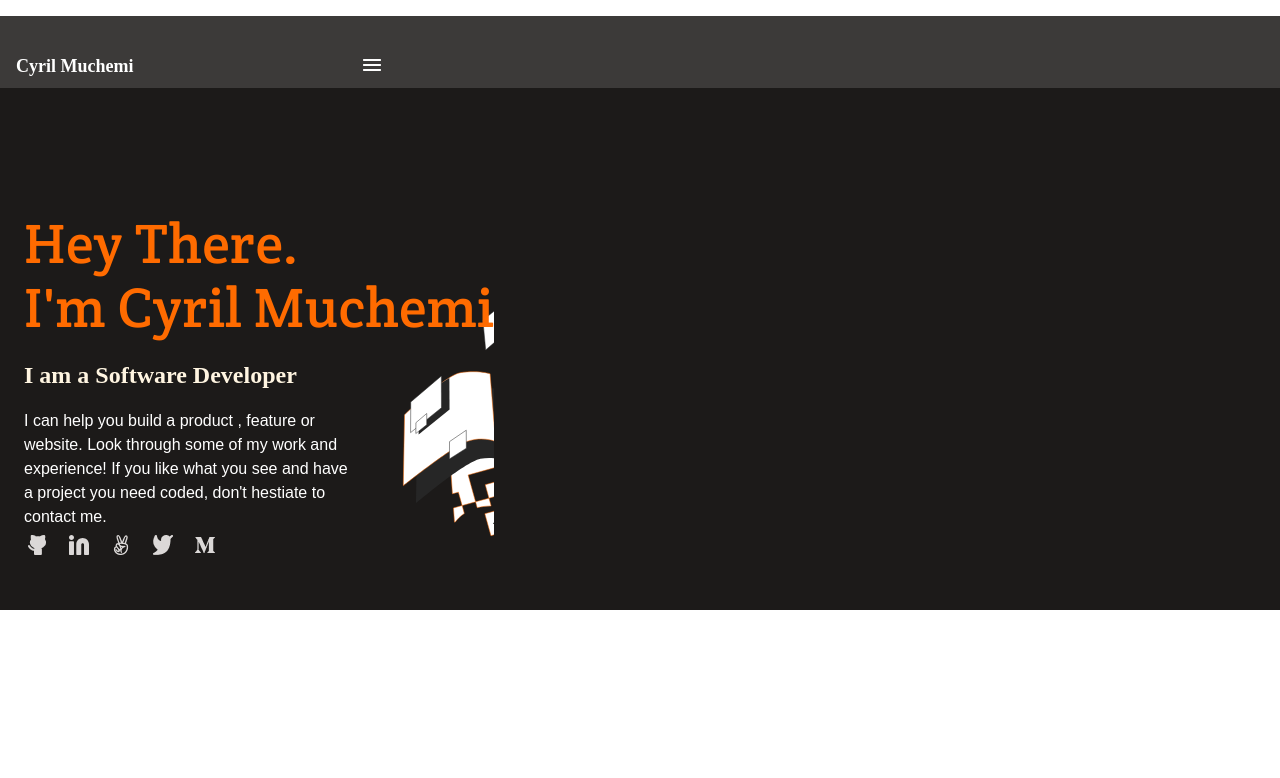
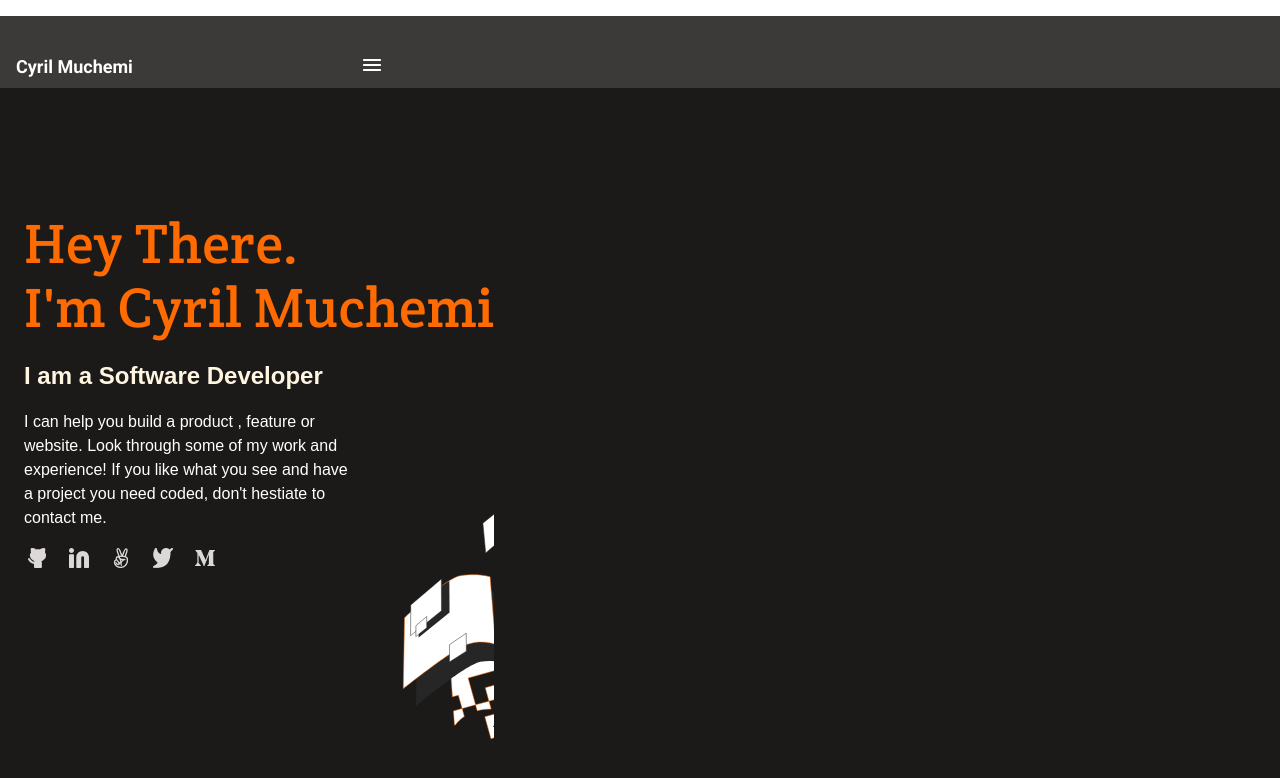
Before and after one commit to cyrilmuchemi/My_Portfolio, a plain HTML site: page index.html in a window 1280 px wide. Drawn offline with Linux system fonts and the light colour scheme.

Commit message:
Made more tweaks as requested by reviewer

```diff
--- a/styles.css
+++ b/styles.css
@@ -4,6 +4,9 @@
 
 body {
   margin: 0;
+  padding: 0;
+  box-sizing: border-box;
+  font-family: 'Poppins', sans-serif;
 }
 
 header {
@@ -27,6 +30,7 @@ ul {
   font-weight: 700;
   width: auto;
   height: 24px;
+  font-family: 'Roboto', sans-serif;
   margin-top: 40px;
   position: absolute;
   align-self: center;
@@ -35,6 +39,7 @@ ul {
 #humburger {
   margin-left: 320px;
   margin-top: 37px;
+  position: absolute;
 }
 
 .topSection {
@@ -47,11 +52,10 @@ ul {
 }
 
 .firstPart {
-  height: auto;
+  height: 730px;
   background: url(pics/background.svg);
   background-repeat: no-repeat;
-  background-position-x: right;
-  background-position-y: bottom;
+  background-position: right 267px;
   width: auto;
 }
 
@@ -79,7 +83,7 @@ ul {
   line-height: 24px;
   width: 327px;
   height: 123px;
-  font-family: 'Popins', sans-serif;
+  margin-bottom: 52px;
 }
 
 .firstSocialMedia {
@@ -91,7 +95,7 @@ ul {
 .firstSocialMedia ul {
   display: flex;
   margin-left: -48px;
-  margin-top: -24px;
+  margin-top: -48px;
 }
 
 .firstSocialMedia ul li {
```
